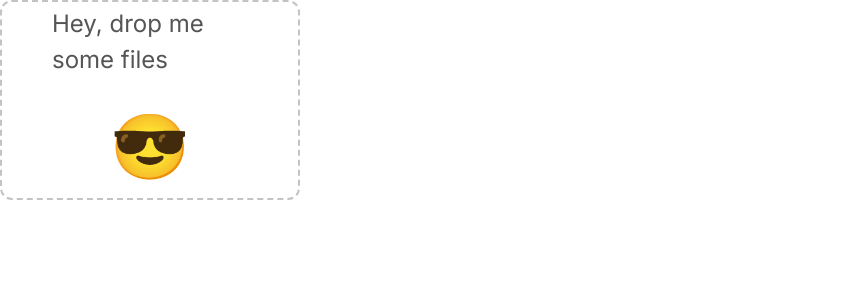
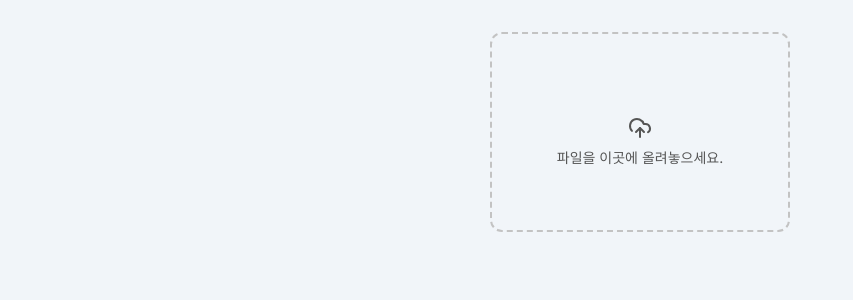
Before and after one commit to iinsu/studio-sandbox, a Next.js app: page /dnd in a window 1280 px wide. Shown: the top 300 px of the page, without its empty margins (0-853 px from the left). Built offline with nearby package versions, Linux system fonts and the light colour scheme.

Commit message:
Drag&Drop CSS 수정

```diff
--- a/src/app/dnd/_components/drag-n-drop.tsx
+++ b/src/app/dnd/_components/drag-n-drop.tsx
@@ -1,6 +1,7 @@
 "use client";
 
 import { useEffect, useRef } from "react";
+import { UploadCloud } from "lucide-react";
 
 export const FilesDragAndDrop = ({ onUpload }: any) => {
   const drop = useRef<HTMLDivElement>(null);
@@ -32,11 +33,11 @@ export const FilesDragAndDrop = ({ onUpload }: any) => {
 
   return (
     <>
-      <div className="drag-drop-area" ref={drop}>
-        Hey, drop me some files
+      <div className="drag-drop-area space-y-2" ref={drop}>
         <span role="img" aria-label="emoji" className="drag-drop-area__icon">
-          &#128526;
+          <UploadCloud />
         </span>
+        <span className="text-sm">파일을 이곳에 올려놓으세요.</span>
       </div>
     </>
   );
--- a/src/app/dnd/page.tsx
+++ b/src/app/dnd/page.tsx
@@ -9,7 +9,7 @@ const DragAndDropPage = () => {
 
   return (
     <>
-      <div>
+      <div className="h-full w-full flex justify-center pt-8 bg-slate-100">
         <FilesDragAndDrop onUpload={onUpload} />
       </div>
     </>
```
